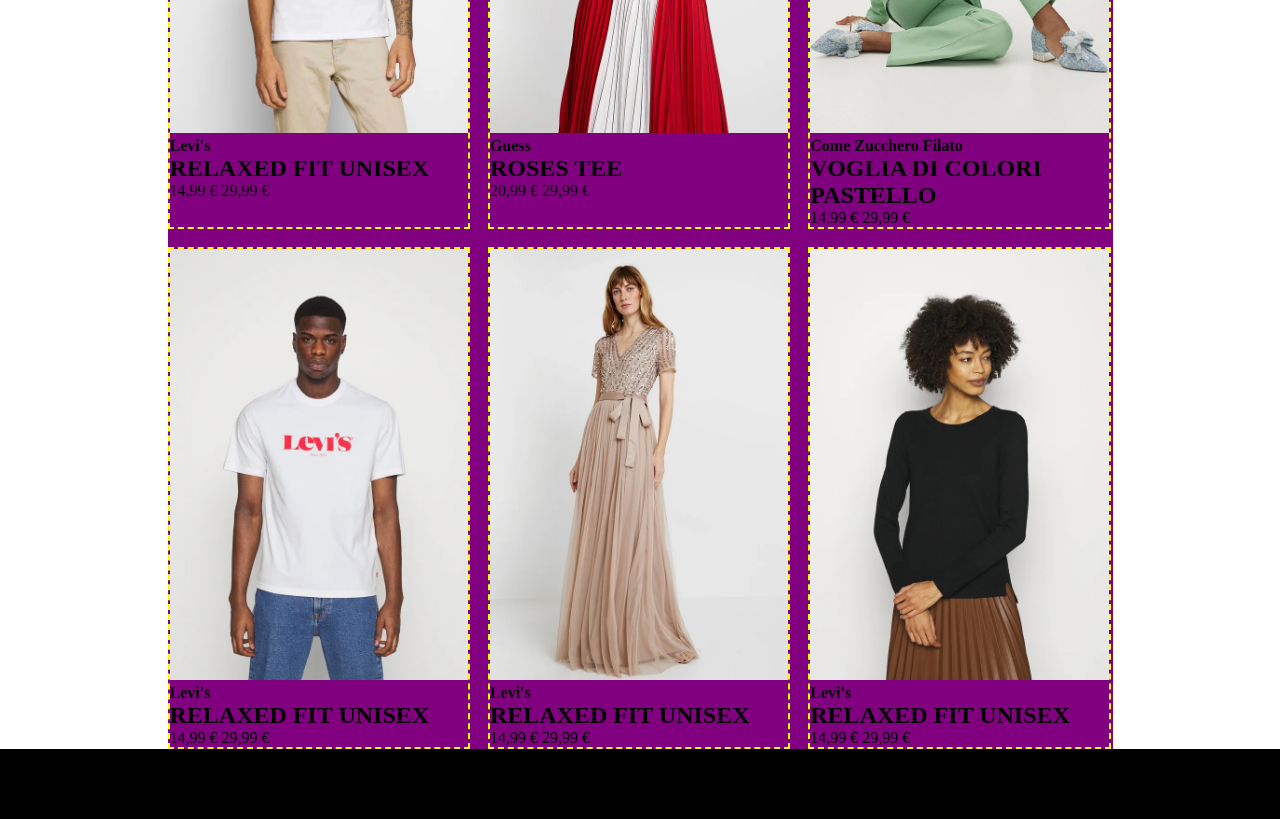
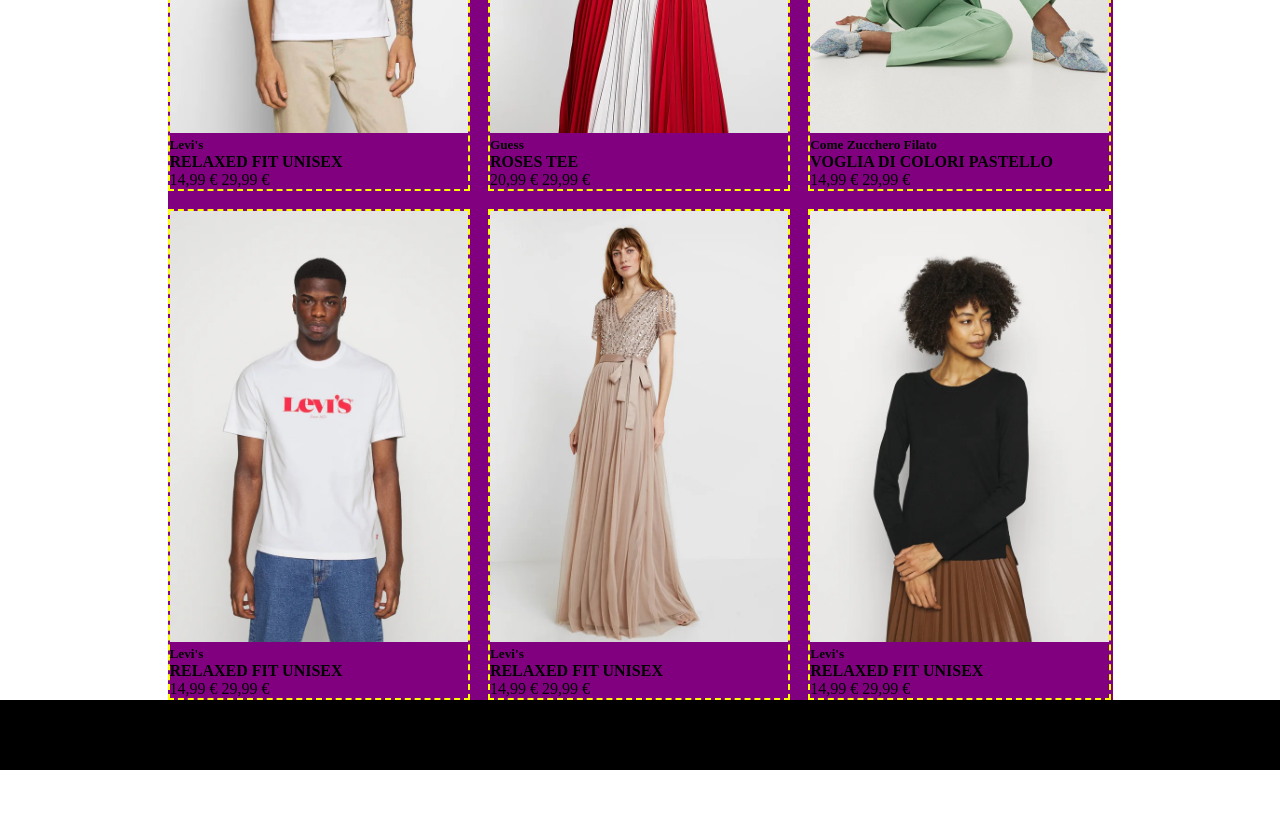
Before and after one commit to DanieleErcoli243/html-css-boolando, a plain HTML site: page index.html in a window 1280 px wide. Shown: the part 400-1219 px from the top of the page. After the commit the page ends 1170 px from the top, so only its background shows below. Drawn offline with Linux system fonts and the light colour scheme.

Commit message:
completed cards

```diff
--- a/index.html
+++ b/index.html
@@ -52,57 +52,57 @@
             <div class="container">
                 <div class="card">
                     <img class="size" src="img/1.webp" alt="modello Levi's">
-                    <h4>Levi's</h4>
-                    <h2>RELAXED FIT UNISEX</h2>
-                    <span>14,99</span>
+                    <h5>Levi's</h5>
+                    <h4>RELAXED FIT UNISEX</h4>
+                    <span class="discount">14,99</span>
                     <span class="discount">&euro;</span>
-                    <span>29,99</span>
-                    <span>&euro;</span>
+                    <span class="original">29,99</span>
+                    <span class="original">&euro;</span>
                 </div>
                 <div class="card">
                     <img class="size" src="img/2.webp" alt="modella Guess">
-                    <h4>Guess</h4>
-                    <h2>ROSES TEE</h2>
-                    <span>20,99</span>
-                    <span>&euro;</span>
-                    <span>29,99</span>
-                    <span>&euro;</span>
+                    <h5>Guess</h5>
+                    <h4>ROSES TEE</h4>
+                    <span class="discount">20,99</span>
+                    <span class="discount">&euro;</span>
+                    <span class="original">29,99</span>
+                    <span class="original">&euro;</span>
                 </div>
                 <div class="card">
                     <img class="size" src="img/3.webp" alt="modella a terra">
-                    <h4>Come Zucchero Filato</h4>
-                    <h2>VOGLIA DI COLORI PASTELLO</h2>
-                    <span>14,99</span>
-                    <span>&euro;</span>
-                    <span>29,99</span>
-                    <span>&euro;</span>
+                    <h5>Come Zucchero Filato</h5>
+                    <h4>VOGLIA DI COLORI PASTELLO</h4>
+                    <span class="discount">14,99</span>
+                    <span class="discount">&euro;</span>
+                    <span class="original">29,99</span>
+                    <span class="original">&euro;</span>
                 </div>
                 <div class="card">
                     <img class="size" src="img/4.webp" alt="secondo modello Levi's">
-                    <h4>Levi's</h4>
-                    <h2>RELAXED FIT UNISEX</h2>
-                    <span>14,99</span>
-                    <span>&euro;</span>
-                    <span>29,99</span>
-                    <span>&euro;</span>
+                    <h5>Levi's</h5>
+                    <h4>RELAXED FIT UNISEX</h4>
+                    <span class="discount">14,99</span>
+                    <span class="discount">&euro;</span>
+                    <span class="original">29,99</span>
+                    <span class="original">&euro;</span>
                 </div>
                 <div class="card">
                     <img class="size" src="img/5.webp" alt="modella vestito lungo">
-                    <h4>Levi's</h4>
-                    <h2>RELAXED FIT UNISEX</h2>
-                    <span>14,99</span>
-                    <span>&euro;</span>
-                    <span>29,99</span>
-                    <span>&euro;</span>
+                    <h5>Levi's</h5>
+                    <h4>RELAXED FIT UNISEX</h4>
+                    <span class="discount">14,99</span>
+                    <span class="discount">&euro;</span>
+                    <span class="original">29,99</span>
+                    <span class="original">&euro;</span>
                 </div>
                 <div class="card">
                     <img class="size" src="img/6.webp" alt="modella">
-                    <h4>Levi's</h4>
-                    <h2>RELAXED FIT UNISEX</h2>
-                    <span>14,99</span>
-                    <span>&euro;</span>
-                    <span>29,99</span>
-                    <span>&euro;</span>
+                    <h5>Levi's</h5>
+                    <h4>RELAXED FIT UNISEX</h4>
+                    <span class="discount">14,99</span>
+                    <span class="discount">&euro;</span>
+                    <span class="original">29,99</span>
+                    <span class="original">&euro;</span>
                 </div>
             </div>
         </main>
```
